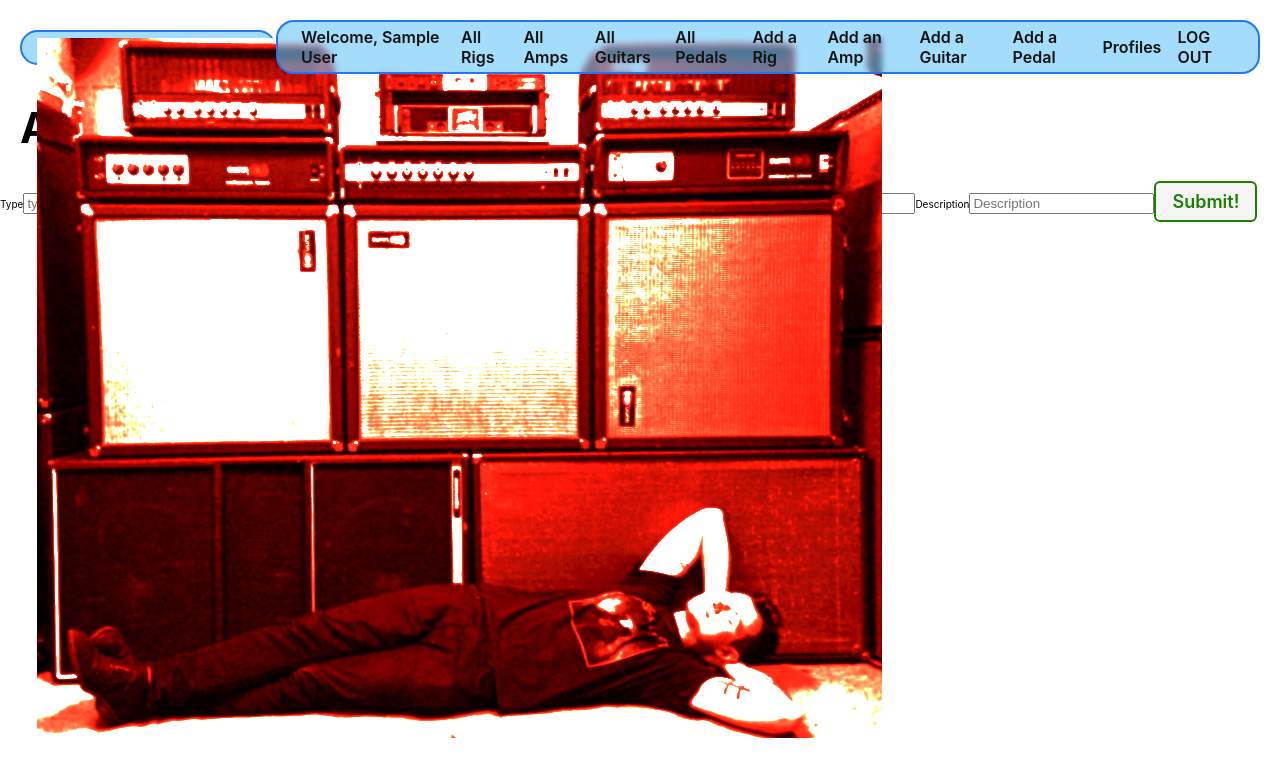
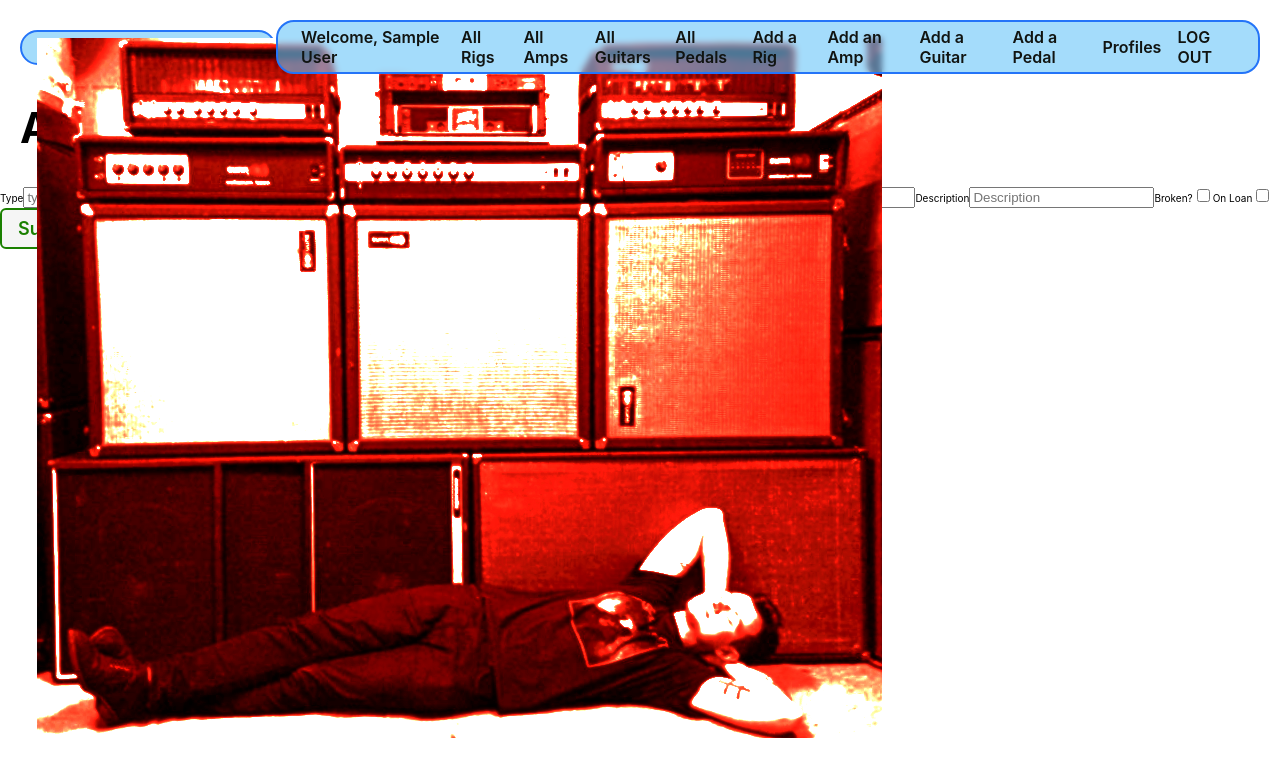
Before and after one commit to dcollis92/gear-hoarder-front-end, a React (Create React App) app: page /guitars/new in a window 1280 px wide. Shown: the top 776 px of the page. Built offline with nearby package versions, Linux system fonts and the light colour scheme; no server answers; sample sign-in values are in the browser's storage.

Commit message:
set checkboxes to state

```diff
--- a/src/pages/Forms/AmpInput.jsx
+++ b/src/pages/Forms/AmpInput.jsx
@@ -31,17 +31,17 @@ const AmpInput = ({ form, handleChange }) => {
         value={form.powerType ? form.powerType : ''} onChange={handleChange} id="power-type"
         required name="power-type" type="text" placeholder="PowerType" autoComplete="off"
       /> */}
-      <label htmlFor="powerType">Power Type</label>
+      {/* <label htmlFor="powerType">Power Type</label>
       <select value={form.powerType} onChange={handleChange} id="powerType" required>
         <optiion selected value="Tube">Tube</optiion>
         <optiion value="Solid State">Solid State</optiion>
         <optiion value="Hybrid">Hybrid</optiion>
-      </select>
-      <label htmlFor="ohmRating">Ohm Rating</label>
+      </select>      */}
+      {/* <label htmlFor="ohmRating">Ohm Rating</label>
       <input
         value={form.ohmRating ? form.ohmRating : ''} onChange={handleChange} id="ohmRating"
         required name="ohmRating" type="text" placeholder="OhmRating" autoComplete="off"
-      />
+      />            */}
       <label htmlFor="color">Color</label>
       <input
         value={form.color ? form.color : '#ff0000'} onChange={handleChange} id="color"
--- a/src/pages/Forms/GuitarInput.jsx
+++ b/src/pages/Forms/GuitarInput.jsx
@@ -1,4 +1,18 @@
+import { useState } from 'react';
+
+
 const GuitarInput = ({ form, handleChange }) => {
+  const [isChecked, setIsChecked] = useState(false);
+  const [isChecked2, setIsChecked2] = useState(false);
+
+  const handleCheckbox = () => {
+    setIsChecked(!isChecked);
+  };
+
+  const handleCheckbox2 = () => {
+    setIsChecked2(!isChecked2);
+  };
+
   return (
     <>
       <label htmlFor="type">Type</label>
@@ -23,7 +37,7 @@ const GuitarInput = ({ form, handleChange }) => {
       />
       <label htmlFor="year">Year</label>
       <input
-        value={form.year ? form.year : '1969'} onChange={handleChange} id="year"
+        value={form.year ? form.year : ''} onChange={handleChange} id="year"
         required name="year" type="year" placeholder="year" autoComplete="off"
       />
       <label htmlFor="description">Description</label>
@@ -31,16 +45,14 @@ const GuitarInput = ({ form, handleChange }) => {
         value={form.description ? form.description : ''} onChange={handleChange} id="description"
         required name="description" type="text" placeholder="Description" autoComplete="off"
       />
-      {/* <label htmlFor="is-working">Is Working</label>
+      <label htmlFor="is-working">Broken?</label>
       <input
-        value={form.is_working ? form.is_working : ''} onChange={handleChange} id="is-working"
-        required name="is-working" type="text" placeholder="IsWorking" autoComplete="off"
+        value={form.isWorking ? form.isWorking : ''} onChange={(handleChange, handleCheckbox)} id="is-working" type="checkbox" autoComplete="off" checked={isChecked} defaultChecked={false}
       />
       <label htmlFor="on-loan">On Loan</label>
       <input
-        value={form.on_loan ? form.on_loan : ''} onChange={handleChange} id="on-loan"
-        required name="on-loan" type="text" placeholder="OnLoan" autoComplete="off"
-      /> */}
+        value={form.onLoan ? form.onLoan : ''} onChange={(handleChange, handleCheckbox2)} id="on-loan" type="checkbox" autoComplete="off" checked={isChecked} defaultChecked={false}
+      />
     </>
   )
 }
```
